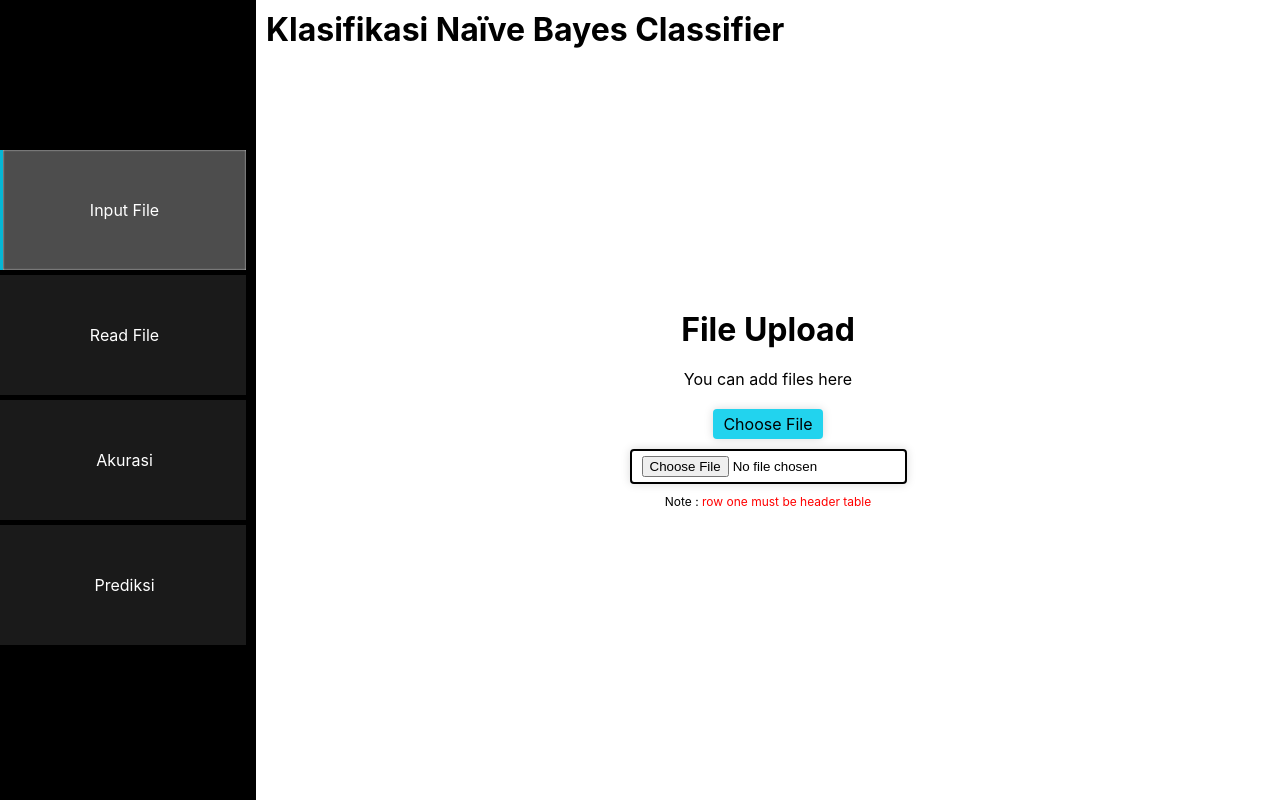
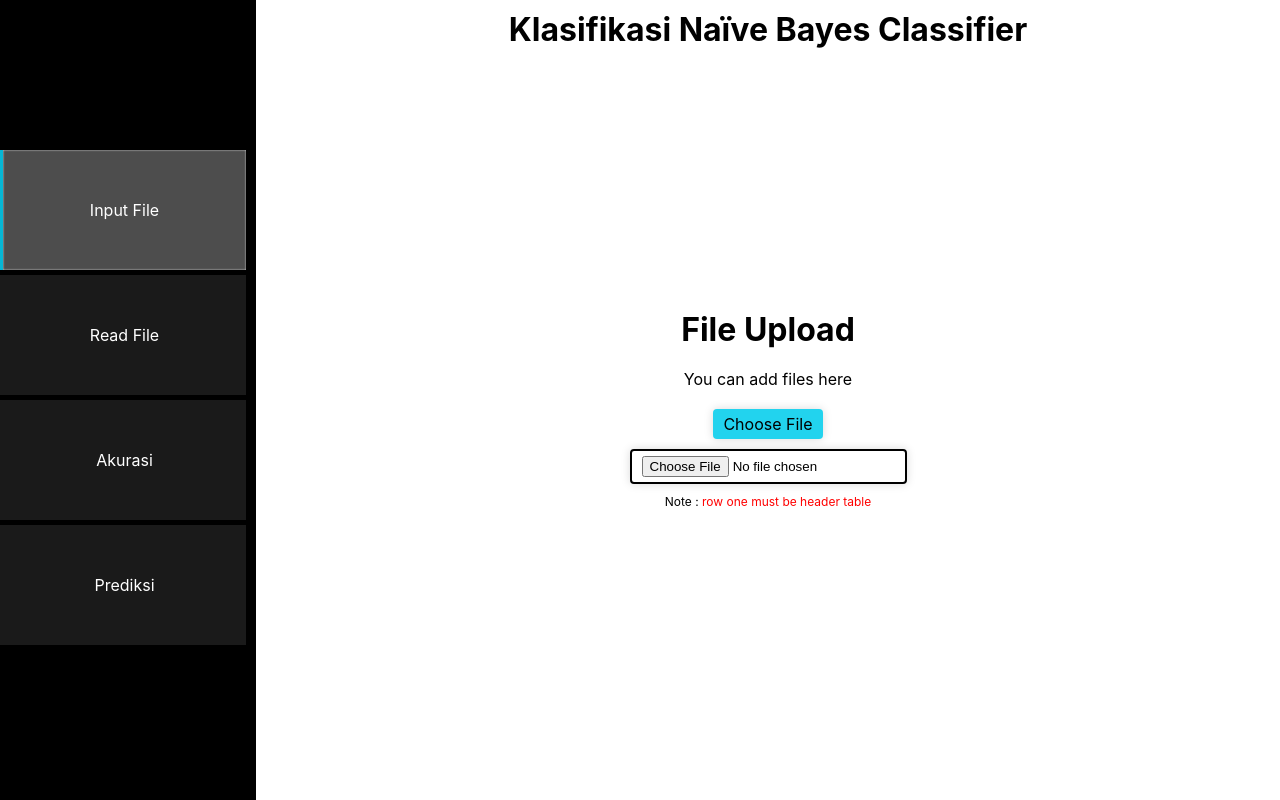
Before and after one commit to agvenmuharisrifqi/showDataML, a Django app: template templates/index.html in a window 1280 px wide. Run offline with Django 4.2, Linux system fonts and the light colour scheme; the template is opened without the code that fills it, so the values that code supplies are empty; some libraries are stand-ins or nearby versions.

Commit message:
perubahan kata2 di index.html v9

```diff
--- a/templates/index.html
+++ b/templates/index.html
@@ -23,7 +23,7 @@
         <div class="content">
             <!-- Start file upload -->
             <section class="section active">
-                <h1 style="font-size: 32px;">Klasifikasi Naïve Bayes Classifier </h1>
+                <h1 style="font-size: 32px; text-align: center;">Klasifikasi Naïve Bayes Classifier </h1>
                 <div class="section-input-file">
 
                     <h2 style="font-size: 32px; margin-bottom: 20px;">File Upload</h2>
```
